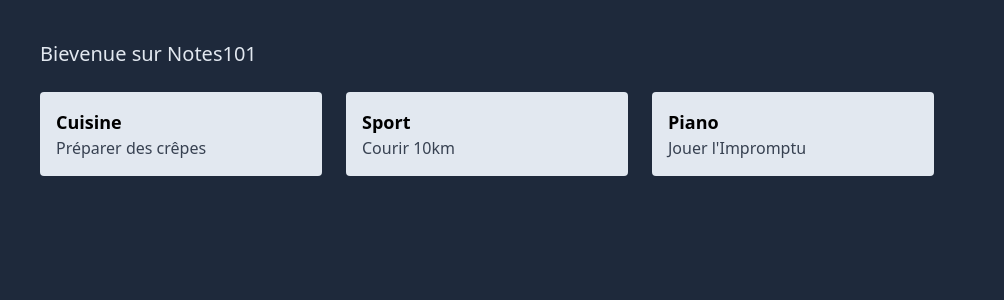
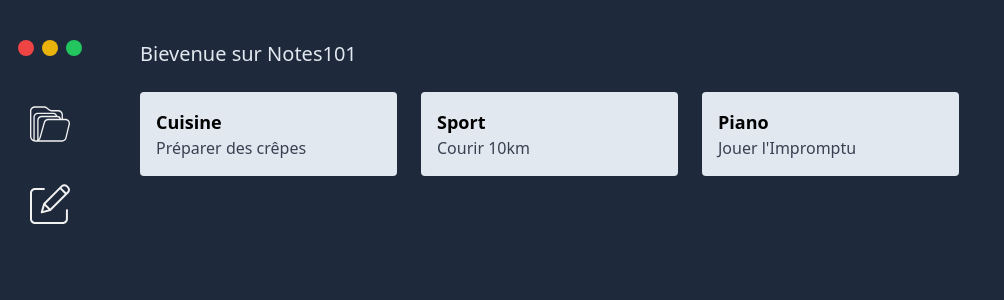
Before and after one commit to newdev-creator/react-note-app, a React (Vite) app: page /note/2Js5IxpT in a window 1280 px wide. Shown: the top 300 px of the page, without its empty margins (0-1004 px from the left). Built offline with nearby package versions, Linux system fonts and the light colour scheme.

Commit message:
FEAT: sidebar

```diff
--- a/src/App.jsx
+++ b/src/App.jsx
@@ -1,6 +1,7 @@
 import { useSelector, useDispatch } from "react-redux";
 import { getNotesFromAPI } from "./features/notes";
 import NotesList from "./components/NotesList";
+import Sidebar from "./components/Sidebar";
 
 function App() {
   const dispatch = useDispatch();
@@ -13,6 +14,7 @@
   console.log(notes);
   return (
     <div className="bg-slate-800 min-h-screen flex">
+      <Sidebar />
       <NotesList />
     </div>
   );
--- /dev/null
+++ b/src/components/Sidebar.jsx
@@ -0,0 +1,28 @@
+import React from "react";
+
+import edit from "../assets/edit.svg";
+import folder from "../assets/folder.svg";
+
+export default function Sidebar() {
+  return (
+    <aside className="shrink-0 bg-slate-800 w-[100px] flex flex-col items-center pt-10">
+      <div className="flex justify-center mb-12">
+        <div className="w-4 h-4 rounded-full bg-red-500 mx-1"></div>
+        <div className="w-4 h-4 rounded-full bg-yellow-500 mx-1"></div>
+        <div className="w-4 h-4 rounded-full bg-green-500 mx-1"></div>
+      </div>
+      <a href="#">
+        {" "}
+        <img
+          className="w-10 h-10 mb-10"
+          src={folder}
+          alt="Voir toutes les notes"
+        />
+      </a>
+      <a href="#">
+        {" "}
+        <img className="w-10 h-10 mb-10" src={edit} alt="Ecrire une note" />
+      </a>
+    </aside>
+  );
+}
```
